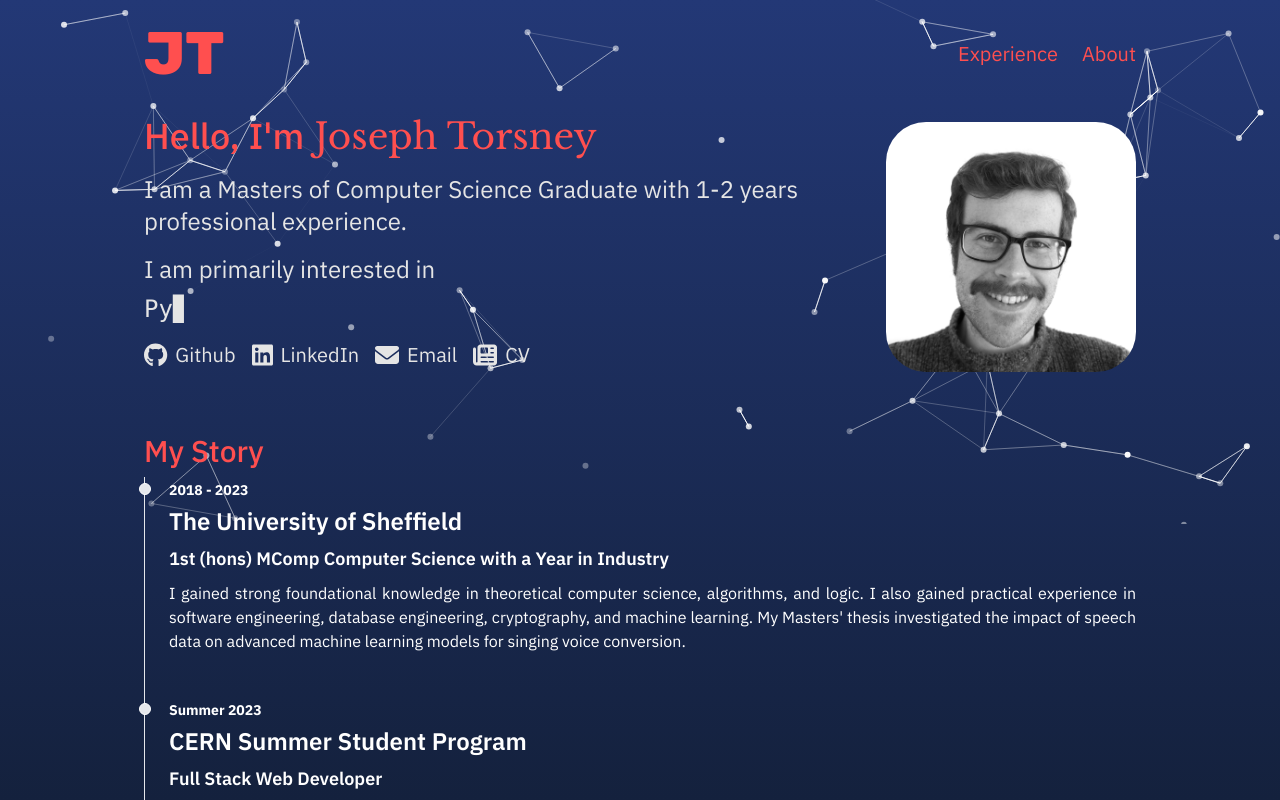
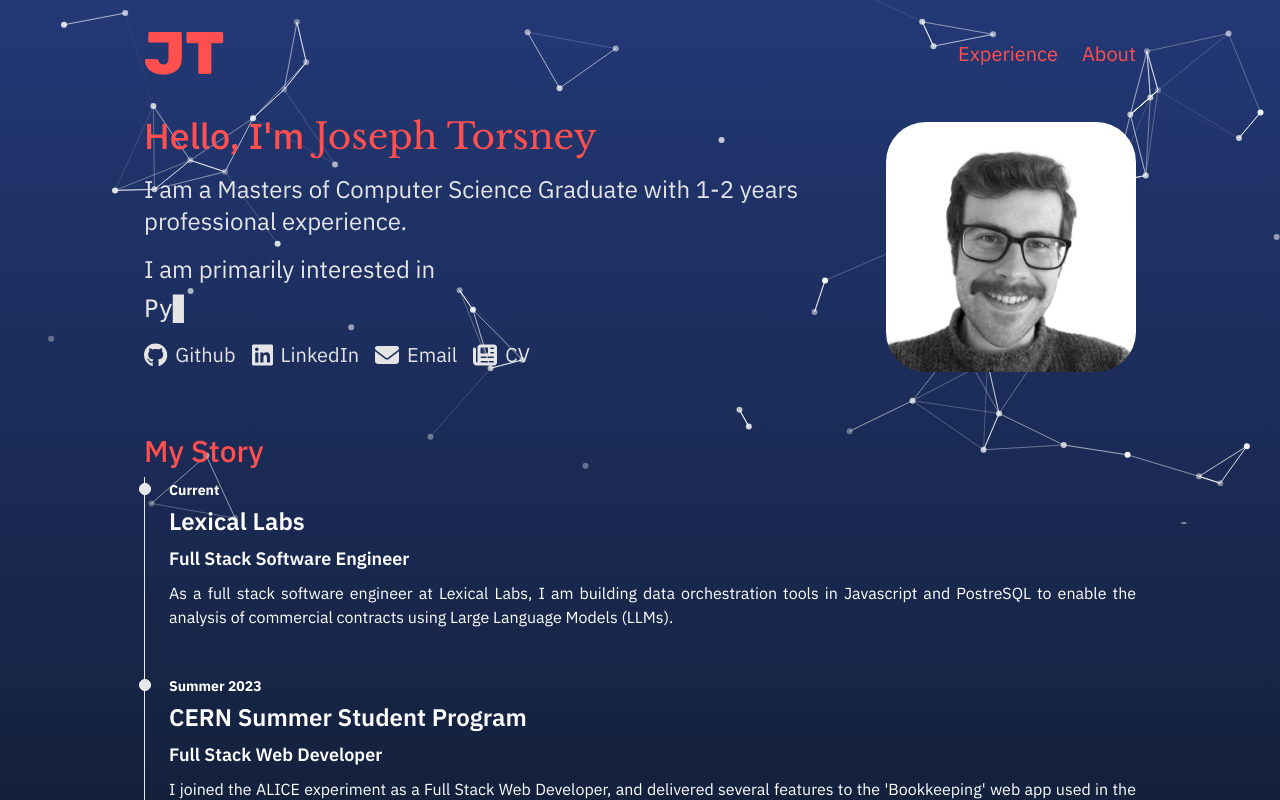
Before and after one commit to joetorsney/blog, a Next.js app: page / in a window 1280 px wide. Shown: the top 800 px of the page. Built offline with nearby package versions, Linux system fonts and the light colour scheme; what tailwind-gradient-mask-image would draw is missing.

Commit message:
Initial add current role

```diff
--- a/src/components/story.tsx
+++ b/src/components/story.tsx
@@ -2,16 +2,22 @@ import { Timeline } from 'flowbite-react'
 
 const timelineItems = [
   {
-    time: '2018 - 2023',
-    title: 'The University of Sheffield',
-    subtitle: '1st (hons) MComp Computer Science with a Year in Industry',
-    body: 'I gained strong foundational knowledge in theoretical computer science, algorithms, and logic. I also gained practical experience in software engineering, database engineering, cryptography, and machine learning. My Masters\' thesis investigated the impact of speech data on advanced machine learning models for singing voice conversion.',
+    time: 'Current',
+    title: 'Lexical Labs',
+    subtitle: 'Full Stack Software Engineer',
+    body: "As a full stack software engineer at Lexical Labs, I am building data orchestration tools in Javascript and PostreSQL to enable the analysis of commercial contracts using Large Language Models (LLMs).",
   },
   {
     time: 'Summer 2023',
     title: 'CERN Summer Student Program',
     subtitle: 'Full Stack Web Developer',
     body: 'I joined the ALICE experiment as a Full Stack Web Developer, and delivered several features to the \'Bookkeeping\' web app used in the operation of the ALICE experiment. The app allows staff to communicate by writing \'Logs\'. I implemented feature where users could link Logs to a particular database entity. This involved adding a new table to the database to represent the many-to-many relationship, adding API endpoints to support the creation of Logs with the entity, displayed these on the front-end, and wrote integration tests. I am currently implementing a flexible data table component as an open source contributor. I published a report on my achievements during my placement which is available online the CERN document server.',
+  },
+  {
+    time: '2018 - 2023',
+    title: 'The University of Sheffield',
+    subtitle: '1st (hons) MComp Computer Science with a Year in Industry',
+    body: 'I gained strong foundational knowledge in theoretical computer science, algorithms, and logic. I also gained practical experience in software engineering, database engineering, cryptography, and machine learning. My Masters\' thesis investigated the impact of speech data on advanced machine learning models for singing voice conversion.',
   },
   {
     time: '2020-2022',
```
